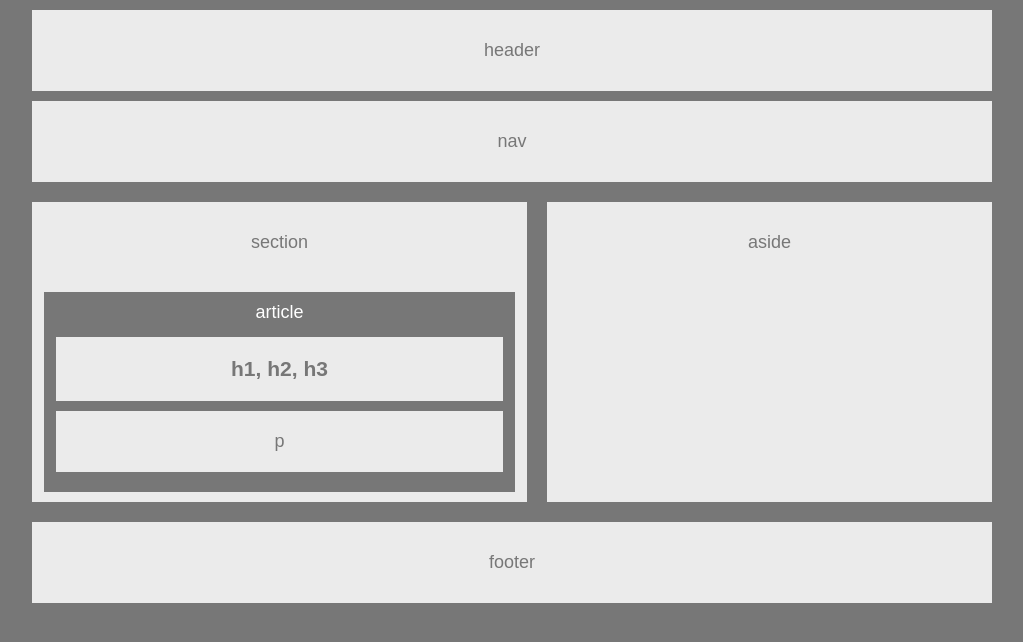
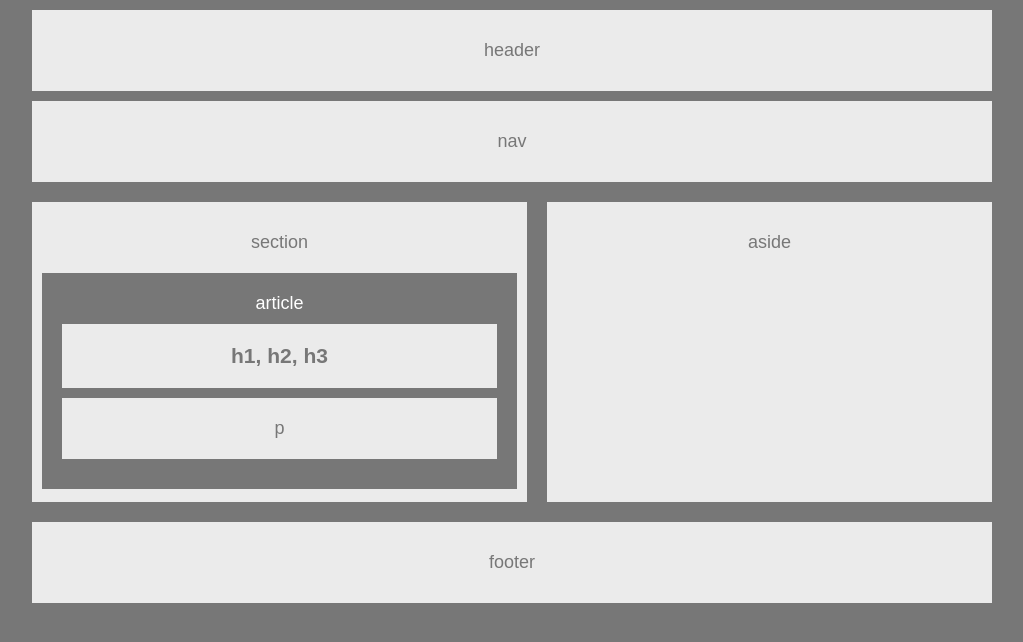
Before and after one commit to chloechoudesign/HW-Wireframe, a plain HTML site: page index.html in a window 1280 px wide. Shown: the whole page, without its empty margins (128-1151 px from the left). Drawn offline with Linux system fonts and the light colour scheme.

Commit message:
Modified css

```diff
--- a/index.html
+++ b/index.html
@@ -1,29 +1,36 @@
 <!DOCTYPE html>
-<html>
+<html lang="en">
 <head>
+	<meta charset="utf-8">
 	<title>HW-Wireframe</title>
+
 	<link rel="stylesheet" type="text/css" href="style.css">
 </head>
 <body>
+
 	<header>header</header>
 
 	<nav>nav</nav>
 
 	<div class="wrapper clearfix">
+
 		<section>
-		 <p>section</p>
+		 	section
+
 			<article>
-				<p style="color: white;">article</p>
-				<div class="content-container">
+				article
+
 					<div class="content"><h1>h1, h2, h3</h1></div>
 					<div class="content"><p>p</p></div>
-				</div>
+
 			</article>
 		</section>
 
 		<aside>aside</aside>
+
 	</div>
 
 	<footer>footer</footer>
+
 </body>
 </html>
--- a/style.css
+++ b/style.css
@@ -34,7 +34,6 @@ nav{
 }
 
 section{
-	position: relative;
 	background-color: #ebebeb;
 	width: 495px;
 	height: 300px;
@@ -44,30 +43,18 @@ section{
 }
 
 article{
-	position: absolute;
 	background-color: #777;
-	width: 95%;
-	height: 200px;
-	left: 0;
-	right: 0;
-	margin: 0 auto;
-	bottom: 10px;
-	padding-top: 10px;
+	margin: 20px 10px 10px 10px;
+	padding: 20px;
+	color: #fff;
 }
 
-.content-container{
-	position: absolute;
-	width: 95%;
-	bottom:10px;
-	left: 0;
-	right: 0;
-	margin: 0 auto;
-}
 
 .content{
 	background-color: #ebebeb;
 	padding: 20px;
 	margin: 10px auto;
+	color: #777;
 }
 
 aside{
```
